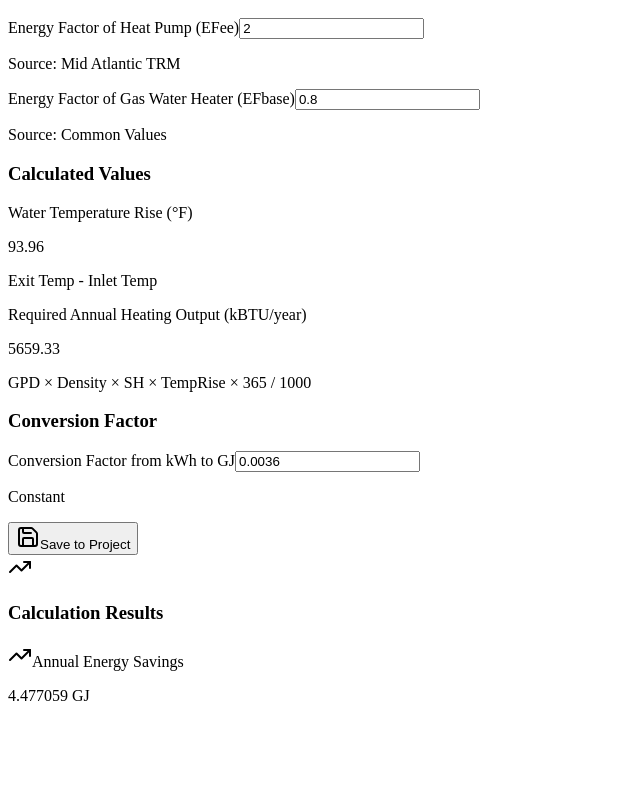
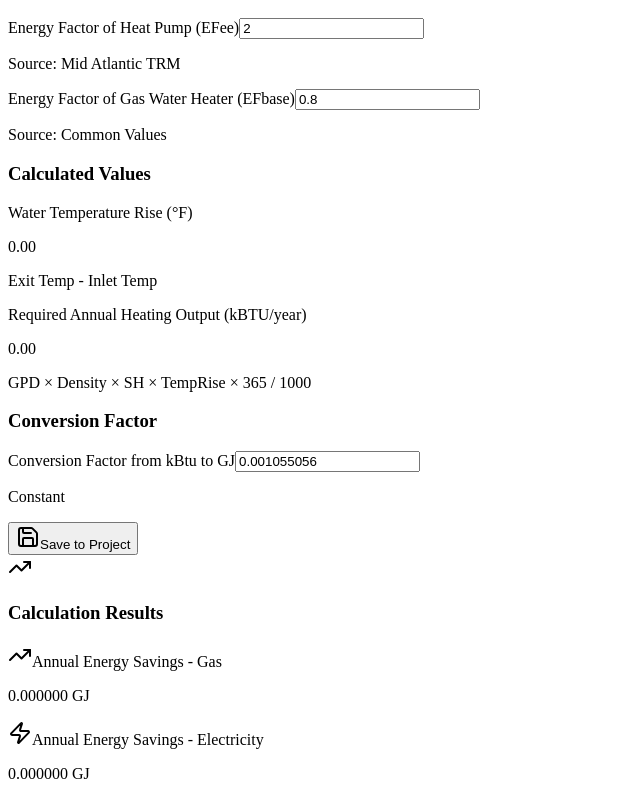
Before and after one commit to EnervaSolutions/residential_tool, a React (Vite) app in the folder client/: page /heat-pump-water-heater in a window 1280 px wide. Shown: the part 830-1629 px from the top of the page, without its empty margins (0-640 px from the left). Before the commit the page ends 1551 px from the top, so only its background shows below. Built offline with nearby package versions, Linux system fonts and the light colour scheme.

Commit message:
[BUG FIX SD-18] Added electricty saving & conversion factor fixed

```diff
--- a/client/src/components/dwhr-electric-calculator.tsx
+++ b/client/src/components/dwhr-electric-calculator.tsx
@@ -33,7 +33,7 @@ type DwhreElectricCalculationInputs = z.infer<typeof dwhreElectricInputSchema>;
 interface DwhreElectricCalculationResults {
   annualHotWaterUse: number;
   annualEnergyRecovered: number;
-  annualFuelSaved: number;
+  annualEnergySavedElectric: number;
 }
 
 export default function DwhrElectricCalculator() {
@@ -61,7 +61,7 @@ export default function DwhrElectricCalculator() {
       specificHeatWater: 1,
       practicalEffectivenessDwhr: 0.25,
       recoveryEfficiencyDwhr: 0.78,
-      electricWaterHeaterEfficiency: 0.95,
+      electricWaterHeaterEfficiency: 0.90,
       conversionBtuToTherms: 0.00001,
       conversionThermsToGj: 0.105506,
     },
@@ -79,7 +79,7 @@ export default function DwhrElectricCalculator() {
         specificHeatWater: parseFloat(data.specificHeatWater) || 1,
         practicalEffectivenessDwhr: parseFloat(data.practicalEffectivenessDwhr) || 0.25,
         recoveryEfficiencyDwhr: parseFloat(data.recoveryEfficiencyDwhr) || 0.78,
-        electricWaterHeaterEfficiency: parseFloat(data.electricWaterHeaterEfficiency) || 0.95,
+        electricWaterHeaterEfficiency: parseFloat(data.electricWaterHeaterEfficiency) || 0.90,
         conversionBtuToTherms: parseFloat(data.conversionBtuToTherms) || 0.00001,
         conversionThermsToGj: parseFloat(data.conversionThermsToGj) || 0.105506,
       });
@@ -128,13 +128,13 @@ export default function DwhrElectricCalculator() {
        inputs.recoveryEfficiencyDwhr) *
       inputs.conversionThermsToGj;
 
-    // Annual Fuel Saved = Annual Energy Recovered ÷ Electric Water Heater Efficiency
-    const annualFuelSaved = annualEnergyRecovered / inputs.electricWaterHeaterEfficiency;
+    // Annual Energy Saved (Electric) = Annual Energy Recovered ÷ Electric Water Heater Efficiency
+    const annualEnergySavedElectric = annualEnergyRecovered / inputs.electricWaterHeaterEfficiency;
 
     return {
       annualHotWaterUse,
       annualEnergyRecovered,
-      annualFuelSaved,
+      annualEnergySavedElectric,
     };
   };
 
@@ -145,7 +145,7 @@ export default function DwhrElectricCalculator() {
       ...watchedValues,
       annualHotWaterUse: results.annualHotWaterUse,
       annualEnergyRecovered: results.annualEnergyRecovered,
-      annualFuelSaved: results.annualFuelSaved,
+      annualEnergySavedElectric: results.annualEnergySavedElectric,
     };
     saveToProject.mutate(calculationData);
   };
@@ -469,9 +469,9 @@ export default function DwhrElectricCalculator() {
                   <div className="p-4 bg-green-50 rounded-lg">
                     <div className="flex items-center space-x-2 mb-2">
                       <TrendingUp className="text-green-600 w-5 h-5" />
-                      <span className="text-sm font-medium text-green-900">Annual Fuel Saved</span>
+                      <span className="text-sm font-medium text-green-600">Annual Energy Savings - Electricity</span>
                     </div>
-                    <p className="text-2xl font-bold text-green-600">{results.annualFuelSaved.toFixed(6)} GJ</p>
+                    <p className="text-2xl font-bold text-green-600">{results.annualEnergySavedElectric.toFixed(6)} GJ</p>
                   </div>
                 </div>
               </CardContent>
--- a/client/src/components/heat-pump-water-heater-calculator.tsx
+++ b/client/src/components/heat-pump-water-heater-calculator.tsx
@@ -5,7 +5,7 @@ import { Form, FormControl, FormField, FormItem, FormLabel, FormMessage } from "
 import { Input } from "@/components/ui/input";
 import { Button } from "@/components/ui/button";
 import { Separator } from "@/components/ui/separator";
-import { Wind, TrendingUp, Save } from "lucide-react";
+import { Wind, TrendingUp, Save, Zap } from "lucide-react";
 import { CommonValuesDialog } from "./common-values-dialog";
 import { getCommonValues } from "@/data/common-values";
 import { useMutation, useQuery } from "@tanstack/react-query";
@@ -23,7 +23,7 @@ const heatPumpWaterHeaterInputSchema = z.object({
   waterTempExitFromTank: z.number().min(0),
   energyFactorHeatPump: z.number().min(0),
   energyFactorGasWaterHeater: z.number().min(0).max(1),
-  conversionKwhToGj: z.number().min(0),
+  conversionKbtuToGj: z.number().min(0),
 });
 
 type HeatPumpWaterHeaterCalculationInputs = z.infer<typeof heatPumpWaterHeaterInputSchema>;
@@ -32,11 +32,13 @@ interface HeatPumpWaterHeaterCalculationResults {
   waterTempRise: number;
   kbtuReq: number;
   annualEnergySavings: number;
+  annualEnergySavingsElectric: number;
 }
 
 export default function HeatPumpWaterHeaterCalculator() {
   const { toast } = useToast();
   const [currentProjectId, setCurrentProjectId] = useState<string | null>(null);
+  const [isDataLoaded, setIsDataLoaded] = useState(false);
 
   useEffect(() => {
     const projectId = localStorage.getItem("currentProjectId");
@@ -44,7 +46,7 @@ export default function HeatPumpWaterHeaterCalculator() {
   }, []);
 
   // Fetch current project to load saved data
-  const { data: project } = useQuery({
+  const { data: project, isLoading } = useQuery({
     queryKey: ["/api/projects", currentProjectId],
     enabled: !!currentProjectId,
   });
@@ -59,7 +61,7 @@ export default function HeatPumpWaterHeaterCalculator() {
       waterTempExitFromTank: 140,
       energyFactorHeatPump: 2.0,
       energyFactorGasWaterHeater: 0.8,
-      conversionKwhToGj: 0.0036,
+      conversionKbtuToGj: 0.001055056,
     },
   });
 
@@ -75,8 +77,12 @@ export default function HeatPumpWaterHeaterCalculator() {
         waterTempExitFromTank: parseFloat(data.waterTempExitFromTank) || 140,
         energyFactorHeatPump: parseFloat(data.energyFactorHeatPump) || 2.0,
         energyFactorGasWaterHeater: parseFloat(data.energyFactorGasWaterHeater) || 0.8,
-        conversionKwhToGj: parseFloat(data.conversionKwhToGj) || 0.0036,
+        conversionKbtuToGj: parseFloat(data.conversionKbtuToGj) || 0.001055056,
       });
+      setIsDataLoaded(true);
+    } else if (project && !project.heatPumpWaterHeaterData) {
+      // No saved data exists, use defaults
+      setIsDataLoaded(true);
     }
   }, [project, form]);
 
@@ -114,20 +120,33 @@ export default function HeatPumpWaterHeaterCalculator() {
     // kBTU_req = GPD × Density × SH × TempRise × 365 / 1000
     const kbtuReq = (inputs.gallonsPerDay * inputs.densityOfWater * inputs.specificHeatOfWater * waterTempRise * 365) / 1000;
 
+    console.log("KBTUtoGJ rate:", inputs.conversionKbtuToGj);
+
     // Annual Energy Savings = (kBTU_req / 3.413) × ((1 / EFbase) - (1 / EFee)) × ConversionFactorFromkWhToGJ
     const annualEnergySavings =
       (kbtuReq / 3.413) *
       ((1 / inputs.energyFactorGasWaterHeater) - (1 / inputs.energyFactorHeatPump)) *
-      inputs.conversionKwhToGj;
+      inputs.conversionKbtuToGj;
+
+    const annualEnergySavingsElectric =
+      (kbtuReq * inputs.conversionKbtuToGj) / inputs.energyFactorHeatPump;
 
     return {
       waterTempRise,
       kbtuReq,
       annualEnergySavings,
+      annualEnergySavingsElectric,
+
     };
   };
 
-  const results = calculateResults(watchedValues);
+  // Only calculate results if data is loaded to prevent flash
+  const results = isDataLoaded ? calculateResults(watchedValues) : {
+    waterTempRise: 0,
+    kbtuReq: 0,
+    annualEnergySavings: 0,
+    annualEnergySavingsElectric: 0,
+  };
 
   const handleSaveToProject = () => {
     const calculationData = {
@@ -135,9 +154,21 @@ export default function HeatPumpWaterHeaterCalculator() {
       waterTempRise: results.waterTempRise,
       kbtuReq: results.kbtuReq,
       annualEnergySavings: results.annualEnergySavings,
+      annualEnergySavingsElectric: results.annualEnergySavingsElectric,
     };
     saveToProject.mutate(calculationData);
   };
+
+  // Show loading state while data is being fetched
+  if (isLoading) {
+    return (
+      <div className="p-8">
+        <div className="flex items-center justify-center min-h-96">
+          <div className="text-lg text-gray-600">Loading calculator...</div>
+        </div>
+      </div>
+    );
+  }
 
   return (
     <div className="p-8">
@@ -364,10 +395,10 @@ export default function HeatPumpWaterHeaterCalculator() {
                       <h3 className="text-lg font-semibold text-gray-900 mb-4">Conversion Factor</h3>
                       <FormField
                         control={form.control}
-                        name="conversionKwhToGj"
+                        name="conversionKbtuToGj"
                         render={({ field }) => (
                           <FormItem>
-                            <FormLabel>Conversion Factor from kWh to GJ</FormLabel>
+                            <FormLabel>Conversion Factor from kBtu to GJ</FormLabel>
                             <FormControl>
                               <Input
                                 type="number"
@@ -416,11 +447,21 @@ export default function HeatPumpWaterHeaterCalculator() {
                 <div className="p-4 bg-green-50 rounded-lg">
                   <div className="flex items-center space-x-2 mb-2">
                     <TrendingUp className="text-green-600 w-5 h-5" />
-                    <span className="text-sm font-medium text-green-900">Annual Energy Savings</span>
+                    <span className="text-sm font-medium text-green-900">Annual Energy Savings - Gas</span>
                   </div>
                   <p className="text-2xl font-bold text-green-600">{results.annualEnergySavings.toFixed(6)} GJ</p>
                 </div>
               </div>
+              <div className="py-4">
+                <div className="p-4 bg-blue-50 rounded-lg">
+                  <div className="flex items-center space-x-2 mb-2">
+                    <Zap className="text-blue-600 w-5 h-5" />
+                    <span className="text-sm font-medium text-blue-900">Annual Energy Savings - Electricity</span>
+                  </div>
+                  <p className="text-2xl font-bold text-blue-600">{results.annualEnergySavingsElectric.toFixed(6)} GJ</p>
+                </div>
+              </div>
+
             </CardContent>
           </Card>
           </div>
```
